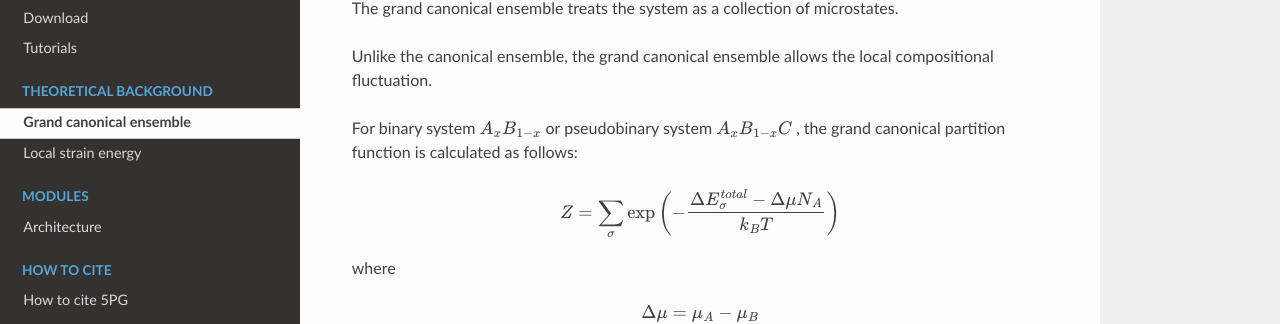
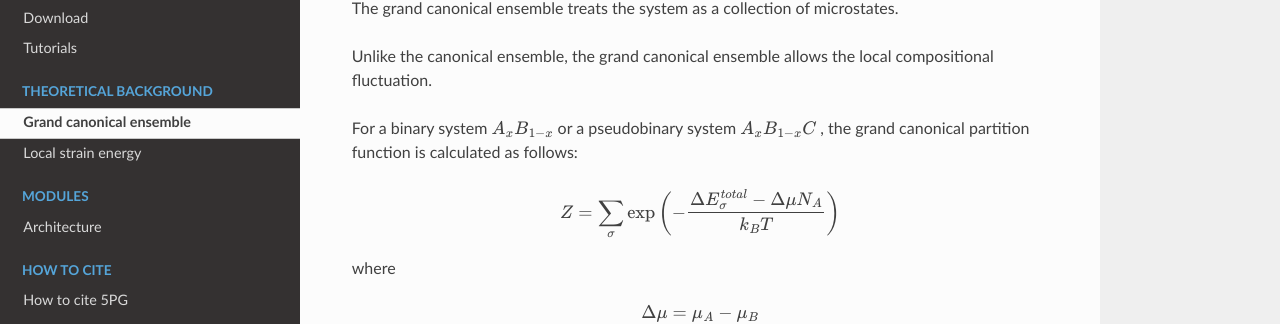
Before and after one commit to Han-Gyuseung/5PG, a Sphinx documentation site: the page built from docs/source/theory/grand_canonical.rst, in a window 1280 px wide and 900 px high. Shown: the part 163-487 px from the top of the window. Built offline with Sphinx 7.4.7 and the Read the Docs theme 2.0.0, drawn with Linux system fonts in a browser that asks for light colours.

```diff
--- a/docs/source/theory/grand_canonical.rst
+++ b/docs/source/theory/grand_canonical.rst
@@ -5,9 +5,9 @@ The grand canonical ensemble treats the system as a collection of microstates.
 
 Unlike the canonical ensemble, the grand canonical ensemble allows the local compositional fluctuation.
 
-For binary system
+For a binary system
 :math:`A_{x}B_{1-x}`
-or pseudobinary system
+or a pseudobinary system
 :math:`A_{x}B_{1-x}C`
 , the grand canonical partition function is calculated as follows:
 
```
